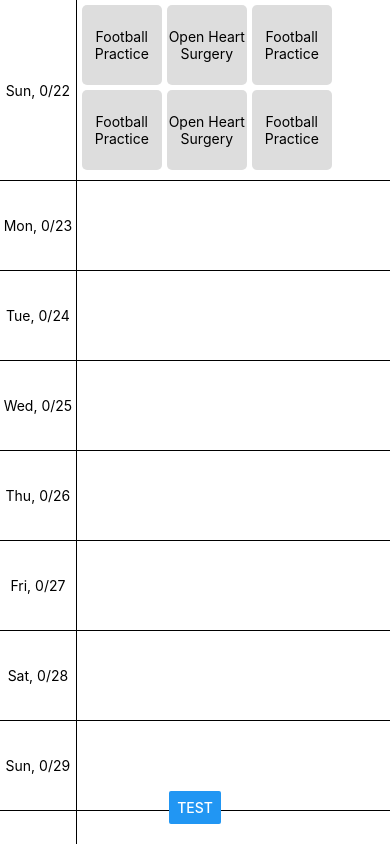
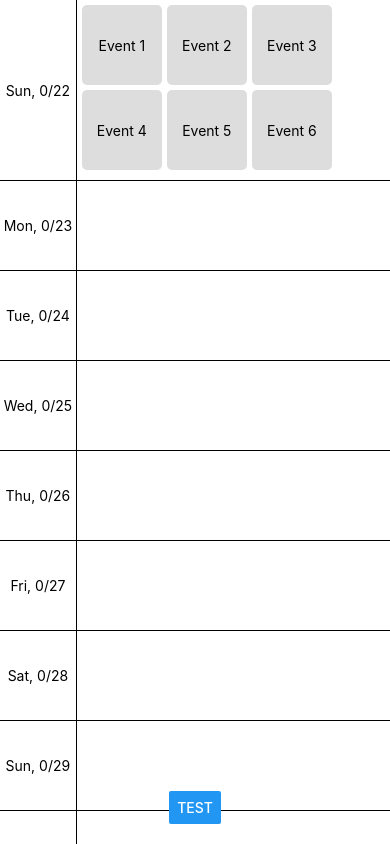
Before and after one commit to ItsGabeReal/AssignmentTiles, a React Native app: screen / in a window 390 px wide. Built offline with nearby package versions, Linux system fonts and the light colour scheme.

Commit message:
Finished DraggableComponent and created contexts

```diff
--- a/App.js
+++ b/App.js
@@ -1,87 +1,73 @@
-import React, { useState } from "react";
+import React, { useContext, useRef, useState } from "react";
 import {
     StyleSheet,
     View,
     FlatList,
     Button,
 } from "react-native";
-import { EventRegister } from "react-native-event-listeners";
+import EventContext from "./context/EventContext";
+import DayRowContext from "./context/DayRowContext";
 import DayRow from './components/DayRow';
-import DraggableComponent from "./components/DraggableComponent";
 
-export default function App() {
-    const ONE_DAY_IN_MILLISECONDS = 86400000;
-
-    const [eventData, _setEventData] = useState([
+const testEvents = [
     {
-            name: 'Football Practice',
+        name: 'Event 1',
         date: new Date()
     },
     {
-            name: 'Open Heart Surgery',
+        name: 'Event 2',
         date: new Date()
     },
     {
-            name: 'Football Practice',
+        name: 'Event 3',
         date: new Date()
     },
     {
-            name: 'Football Practice',
+        name: 'Event 4',
         date: new Date()
     },
     {
-            name: 'Open Heart Surgery',
+        name: 'Event 5',
         date: new Date()
     },
     {
-            name: 'Football Practice',
+        name: 'Event 6',
         date: new Date()
     },
     {
-            name: 'Brain Surgery',
+        name: 'Event 7',
         date: new Date(2023, 4, 8)
     },
-    ]);
+]
 
-    function setEventData(callback) {
-        _setEventData(callback);
-        EventRegister.emit('onEventDataChanged');
+export default function App() {
+    const [visibleDays, setVisibleDays] = useState(createArrayOfDays(10));
+
+    function createArrayOfDays(numDays) {
+        let today = new Date();
+        return Array.from({ length: numDays }, (e, i) => new Date(today.getFullYear(), today.getMonth(), today.getDate() + i));
     }
-
-    function addEvent(newEvent) {
-        setEventData(prevItems => {
-            return [...prevItems, newEvent];
-        });
-    }
-
-    function removeEvent() {
-
-    }
-
-    const [visibleDays, setVisibleDays] = useState(createArrayOfDays(10));
 
     const [isScrollEnabled, setIsScrollEnabled] = useState(true);
 
-    function createArrayOfDays(numDays) {
-        let today = new Date();
-        return Array.from({length: numDays}, (e, i) => new Date(today.getFullYear(), today.getMonth(), today.getDate() + i));
+    function onTestButtonPressed() {
+        console.log(dayComponentContainer);
     }
 
-    function onTestButtonPressed() {
-        setIsScrollEnabled(prevState => {
-            return !prevState;
-        })
-    }
+    const dayComponentContainer = useRef(null);
 
-    // Layout
     return (
         <View style={styles.container}>
+            <EventContext.Provider value={{ events: testEvents }}>
                 <FlatList
+                    ref={dayComponentContainer}
                     data={visibleDays}
                     keyExtractor={item => item.getTime()} // FlatLists are supposed to have a keyExtractor, but it seems to work fine without it
-                renderItem={({ item }) => <DayRow date={item} eventData={eventData} />}
+                    renderItem={({ item }) => <DayRow date={item} />}
                     scrollEnabled={isScrollEnabled}
                 />
+            </EventContext.Provider>
+
             <View style={styles.testButtonContainer}>
                 <Button
                     onPress={onTestButtonPressed}
@@ -89,7 +75,6 @@ export default function App() {
                 />
 
             </View>
-            <DraggableComponent/>
         </View>
     );
 }
--- a/components/DayRow.js
+++ b/components/DayRow.js
@@ -1,11 +1,14 @@
+import { useContext, useRef } from 'react';
 import {
     StyleSheet,
     Text,
     View,
     FlatList,
     Button,
+    PanResponder,
 } from "react-native";
 import EventTile from './EventTile';
+import EventContext from '../context/EventContext';
 
 const DAY_NAMES_ABREV = ['Sun','Mon','Tue','Wed','Thu','Fri','Sat'];
 const ONE_DAY_IN_MILLISECONDS = 86400000;
@@ -23,19 +26,38 @@ function getEventIndexesForDate(eventData, date) {
     }
     return eventIndexes;
 }
+
 // export default function DayRow({ date, eventData }) {
-export default function DayRow({ date, eventData }) {
+export default function DayRow({ date }) {
+    const viewRef = useRef(null);
+
+    const context = useContext(EventContext);
+
+    function getComponentDimensions() {
+        viewRef.current.measure((x, y, width, height, pageX, pageY) => {
+            console.log('x:', x);
+            console.log('y:', y);
+            console.log('width:', width);
+            console.log('height:', height);
+            console.log('pageX:', pageX);
+            console.log('pageY:', pageY);
+        })
+    }
+
     return (
-        <View style={styles.dayRow}>
+        <View
+            ref={viewRef}
+            style={styles.dayRow}
+        >
             <View style={styles.dateTextContainer}>
                 <Text>{DAY_NAMES_ABREV[date.getDay()]}, {date.getMonth()}/{date.getDate()}</Text>
             </View>
             <View style={styles.eventTileContainer}>
                 <FlatList
-                    data={getEventIndexesForDate(eventData, date)}
+                    data={getEventIndexesForDate(context.events, date)}
                     keyExtractor={item => item} // FlatLists are supposed to have a keyExtractor, but it seems to work fine without it
                     numColumns={3}
-                    renderItem={({ item }) => <EventTile eventIndex={item} eventData={eventData} />}
+                    renderItem={({ item }) => <EventTile eventIndex={item} />}
                 />
             </View>
         </View>
--- a/components/DraggableComponent.js
+++ b/components/DraggableComponent.js
@@ -1,18 +1,22 @@
 import React, { useState, useRef } from 'react';
 import { View, Text, StyleSheet, PanResponder, Animated } from 'react-native';
 
-export default function DraggableComponent({ children }) {
-    const pan = useRef(new Animated.ValueXY()).current;
+export default function DraggableComponent({ children, onDrag, onDrop }) {
+    const pan = useRef(new Animated.ValueXY()).current; // Animatable values for the pan position
 
     const panResponder = useRef(
         PanResponder.create({
-            onMoveShouldSetPanResponder: () => true,
-            onPanResponderMove: Animated.event([
-                null,
-                { dx: pan.x, dy: pan.y },
-            ], { useNativeDriver: false }),
-            onPanResponderRelease: () => {
-                Animated.spring(pan, { toValue: { x: 0, y: 0 }, useNativeDriver: false, }).start();
+            onMoveShouldSetPanResponder: () => true, // Enables/disabled dragging
+            onPanResponderMove: (event, gesture) => {
+                pan.x.setValue(gesture.dx);
+                pan.y.setValue(gesture.dy);
+
+                if (onDrag) onDrag(gesture);
+            },
+            onPanResponderRelease: (event, gesture) => { // When drag is released
+                Animated.spring(pan, { toValue: { x: 0, y: 0 }, useNativeDriver: false, }).start(); // Return to base position with spring animation
+
+                if (onDrop) onDrop(gesture);
             },
         })
     ).current;
--- a/components/EventTile.js
+++ b/components/EventTile.js
@@ -1,18 +1,27 @@
-import { Component, useState } from 'react';
+import { Component, useContext, useState } from 'react';
 import {
     StyleSheet,
     Text,
     View,
-    TouchableOpacity,
-    PanResponder // <- I think this is what I need for drag & drop stuff
 } from "react-native";
+import EventContext from '../context/EventContext';
 import DraggableComponent from './DraggableComponent';
 
-export default function EventTile({ eventIndex, eventData }) {
+export default function EventTile({ eventIndex }) {
+    const contextValue = useContext(EventContext);
+
+    function onDrop(gesture) {
+        // get a list of all day rows
+        // if any overlapped:
+            // move tile to the overlapped day row
+            // update the pan location with the offset between base positions
+        console.log(gesture)
+    }
+
     return (
-        <DraggableComponent>
+        <DraggableComponent onDrop={onDrop}>
             <View style={styles.eventTile}>
-                <Text style={styles.eventNameText}>{eventData[eventIndex].name}</Text>
+                <Text style={styles.eventNameText}>{contextValue.events[eventIndex].name}</Text>
             </View>
         </DraggableComponent>
     )
--- /dev/null
+++ b/context/DayRowContext.js
@@ -0,0 +1,3 @@
+import React from 'react';
+
+export default React.createContext();
--- /dev/null
+++ b/context/EventContext.js
@@ -0,0 +1,3 @@
+import React from 'react';
+
+export default React.createContext();
```
Lines whose indentation alone changed are shown as unchanged.
